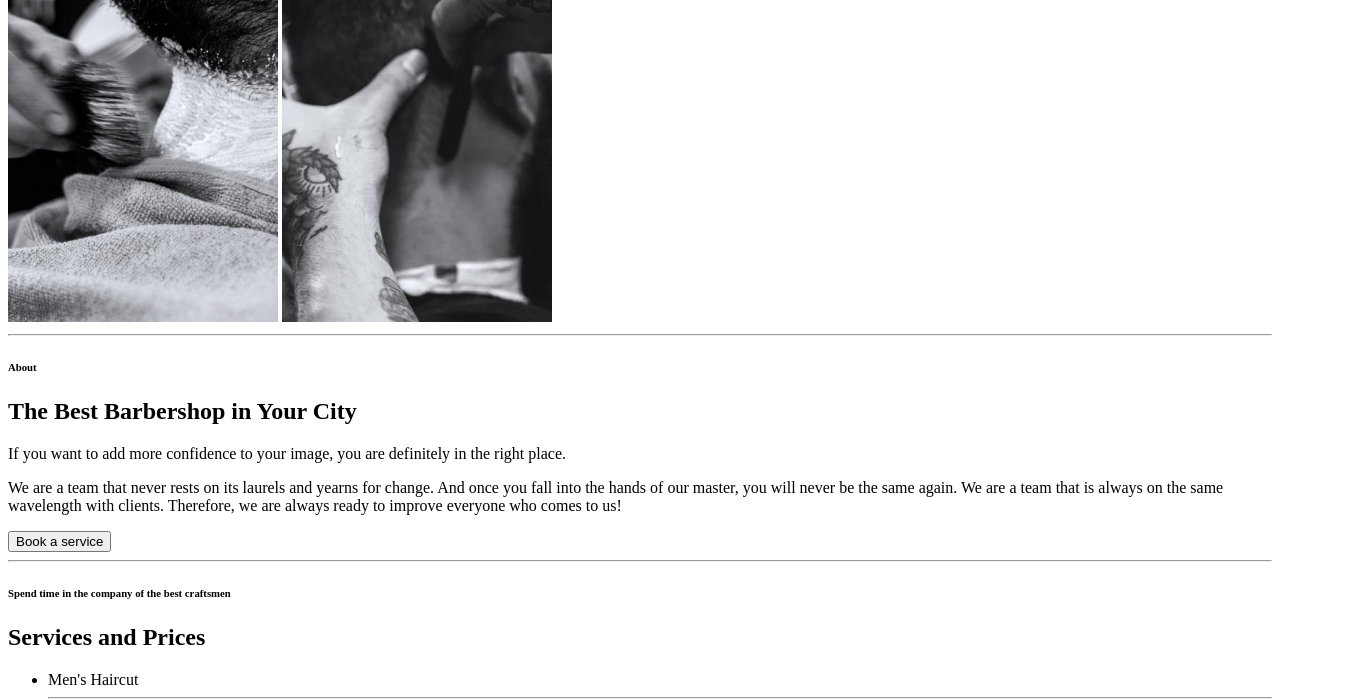
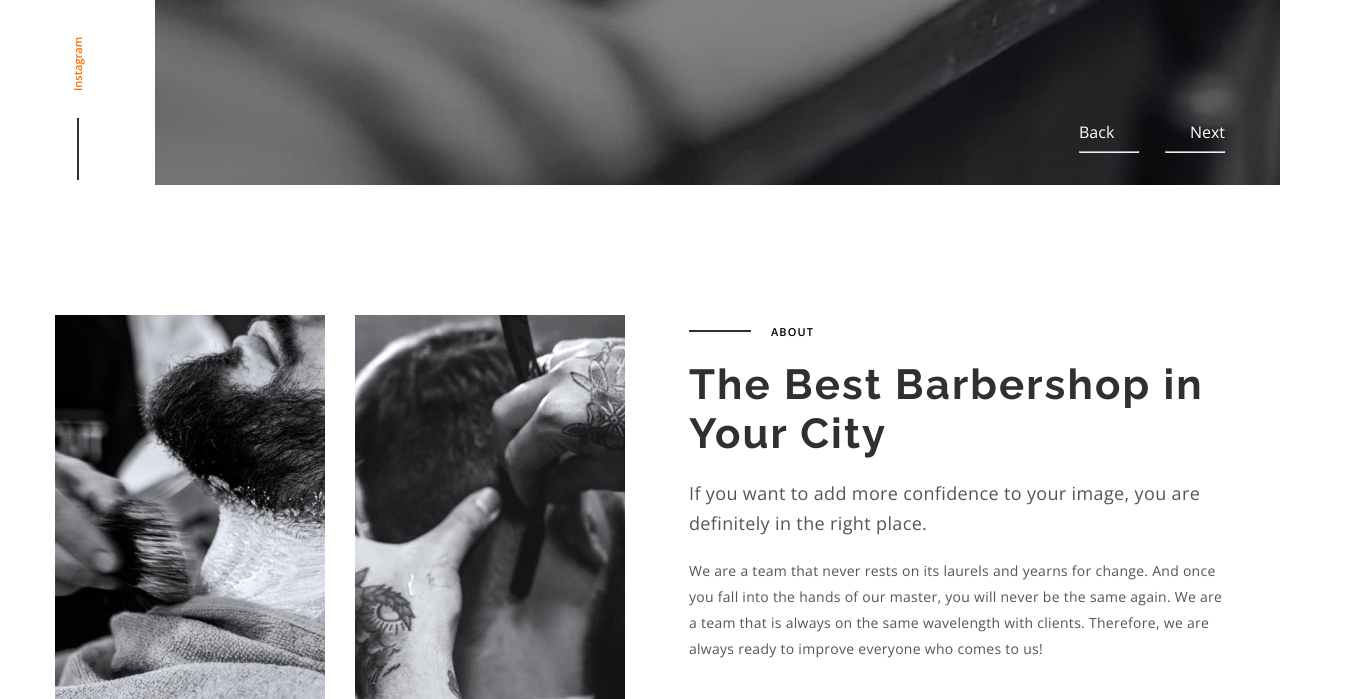
Before and after one commit to ozncncyr/BarberShop, a plain HTML site: page index.html in a window 1280 px wide. Shown: the part 615-1314 px from the top of the page, 1346 px wide, since content can reach past the window. Drawn offline with nearby package versions, Linux system fonts and the light colour scheme; files whose address does not match are found by name.

Commit message:
last update

```diff
--- a/index.html
+++ b/index.html
@@ -4,7 +4,7 @@
     <meta charset="UTF-8" />
     <meta name="viewport" content="width=device-width, initial-scale=1.0" />
     <title>Document</title>
-    <link rel="stylesheet" href="./" />
+    <link rel="stylesheet" href="./css/style.css" />
     <link rel="preconnect" href="https://fonts.googleapis.com" />
     <link rel="preconnect" href="https://fonts.gstatic.com" crossorigin />
     <link
```
